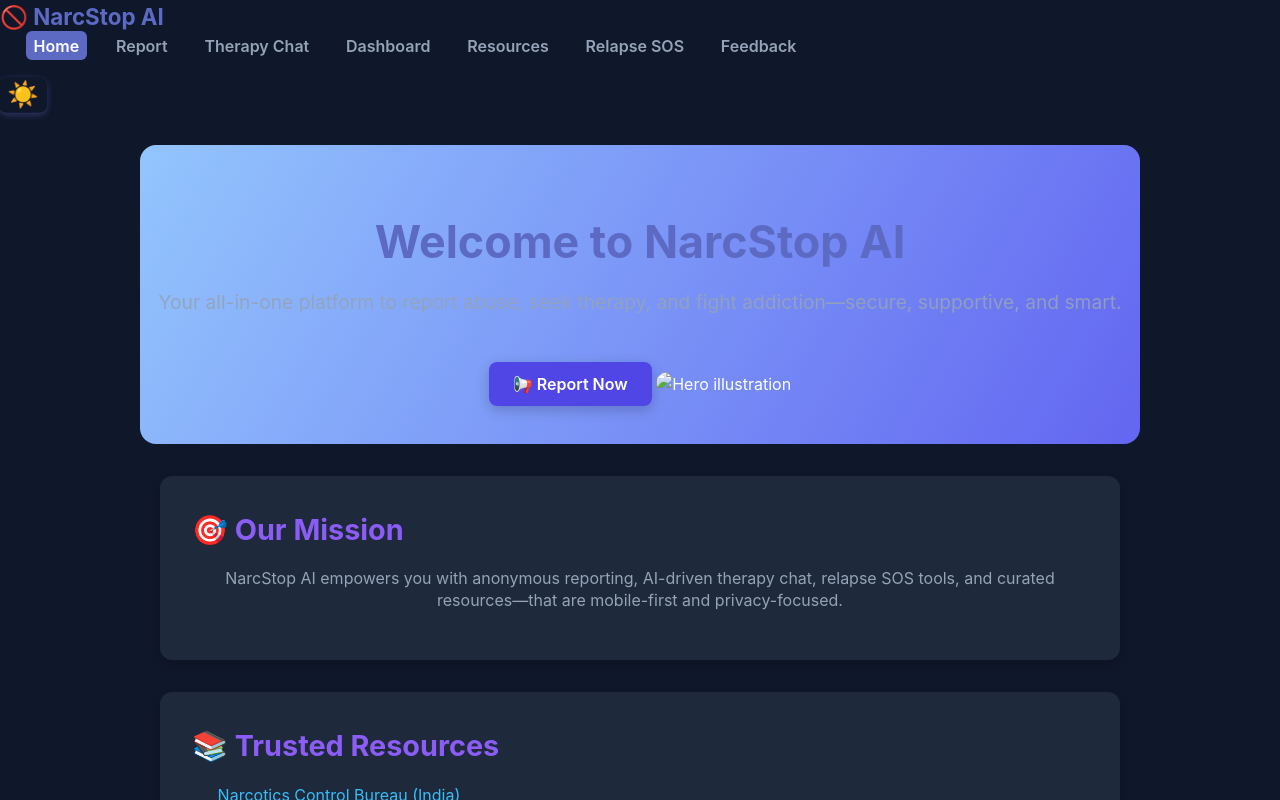
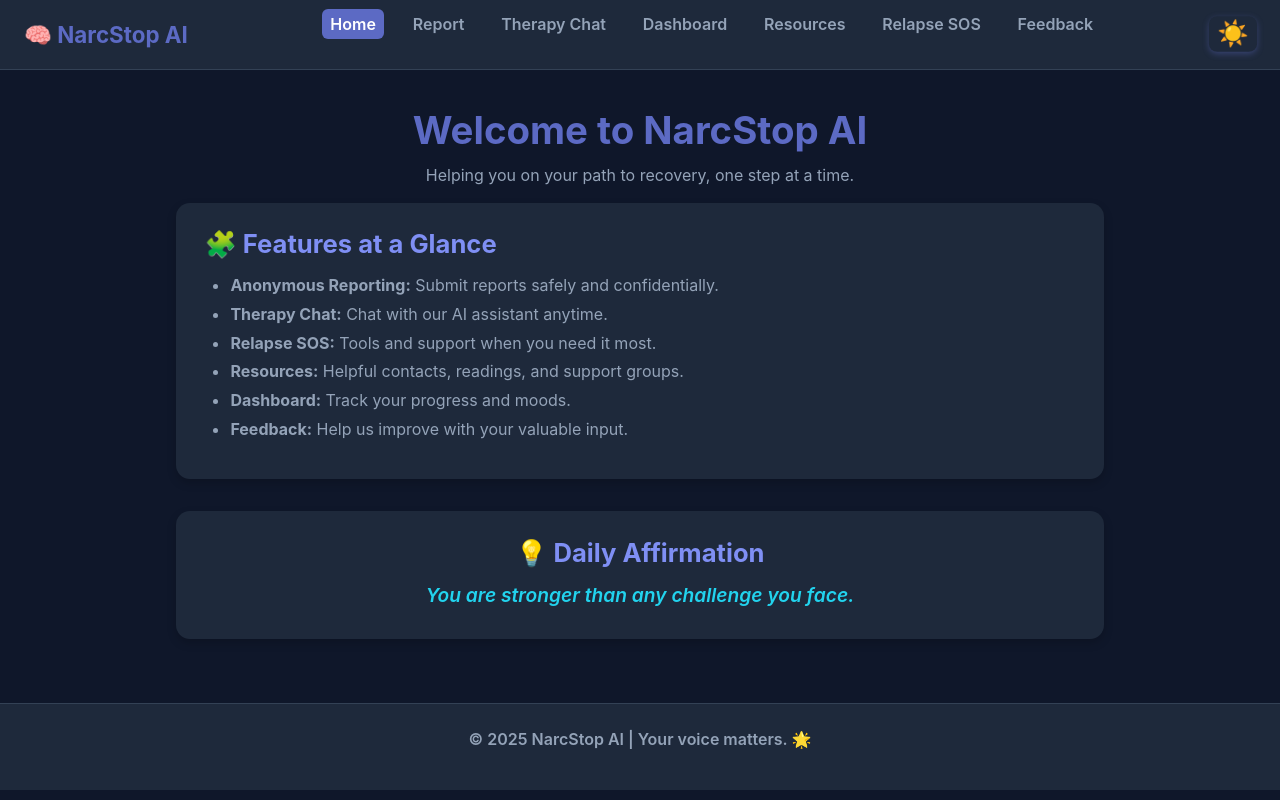
Before and after one commit to Hardikm9/Anti-Narcotics, a plain HTML site: page index.html in a window 1280 px wide. Both pictures are taken after a click on the button "Toggle dark mode". Shown: the top 800 px of the page. Drawn offline with Linux system fonts and the light colour scheme.

Commit message:
Update index.html

```diff
--- a/index.html
+++ b/index.html
@@ -2,103 +2,21 @@
 <html lang="en">
 <head>
   <meta charset="UTF-8" />
-  <meta name="viewport" content="width=device-width, initial-scale=1.0" />
-  <title>NarcStop AI – Anti-Narcotics Campaign</title>
-  <link rel="icon" href="assets/images/favicon.ico" />
+  <meta name="viewport" content="width=device-width, initial-scale=1" />
+  <title>Home – NarcStop AI</title>
   <link rel="stylesheet" href="css/style.css" />
-  <style>
-    .hero {
-      text-align: center;
-      padding: 4rem 1rem 3rem;
-      background: linear-gradient(120deg, #93c5fd 0%, #6366f1 100%);
-      color: white;
-      border-radius: 16px;
-      margin: 2rem auto;
-      max-width: 1000px;
-      animation: fadeIn 1s ease;
-    }
-
-    .hero h1 {
-      font-size: 2.8rem;
-      margin-bottom: 0.8rem;
-      font-weight: 700;
-    }
-
-    .hero p {
-      font-size: 1.2rem;
-      opacity: 0.9;
-      margin-bottom: 1.5rem;
-    }
-
-    .hero .btn {
-      font-size: 1rem;
-      padding: 0.75rem 1.5rem;
-      border-radius: 8px;
-      background: #4f46e5;
-      color: #fff;
-      border: none;
-      cursor: pointer;
-      box-shadow: 0 4px 14px rgba(0, 0, 0, 0.2);
-      transition: background 0.3s ease;
-    }
-
-    .hero .btn:hover {
-      background: #4338ca;
-    }
-
-    .card {
-      background: rgba(255, 255, 255, 0.05);
-      padding: 2rem;
-      margin: 2rem auto;
-      border-radius: 12px;
-      backdrop-filter: blur(8px);
-      color: var(--text-color);
-      max-width: 960px;
-      animation: slideUp 0.8s ease;
-    }
-
-    .card h2 {
-      color: #8b5cf6;
-      font-size: 1.8rem;
-      margin-bottom: 1rem;
-    }
-
-    .resources ul {
-      list-style-type: none;
-      padding: 0;
-    }
-
-    .resources li {
-      margin-bottom: 0.5rem;
-    }
-
-    .resources a {
-      color: #38bdf8;
-      text-decoration: none;
-      transition: color 0.3s;
-    }
-
-    .resources a:hover {
-      color: #0ea5e9;
-      text-decoration: underline;
-    }
-
-    @keyframes fadeIn {
-      from { opacity: 0; transform: translateY(-20px); }
-      to { opacity: 1; transform: translateY(0); }
-    }
-
-    @keyframes slideUp {
-      from { opacity: 0; transform: translateY(40px); }
-      to { opacity: 1; transform: translateY(0); }
-    }
-  </style>
 </head>
 <body>
-  <nav>
-    <div class="logo">🚫 NarcStop AI</div>
-    <button class="menu-toggle" aria-label="Toggle Menu">☰</button>
-    <ul class="nav-links">
+  <!-- Navbar -->
+  <nav class="navbar" role="navigation" aria-label="Main Navigation">
+    <div class="logo" tabindex="0">🧠 NarcStop AI</div>
+    <button
+      class="menu-toggle"
+      aria-label="Toggle menu"
+      aria-expanded="false"
+      aria-controls="primary-navigation"
+    >☰</button>
+    <ul class="nav-links" id="primary-navigation">
       <li><a href="index.html" class="active">Home</a></li>
       <li><a href="report.html">Report</a></li>
       <li><a href="therapy.html">Therapy Chat</a></li>
@@ -107,56 +25,86 @@
       <li><a href="sos.html">Relapse SOS</a></li>
       <li><a href="feedback.html">Feedback</a></li>
     </ul>
-    <button id="darkModeToggle" title="Toggle Dark Mode">🌙</button>
+    <button
+      id="darkModeToggle"
+      title="Toggle Dark Mode"
+      aria-pressed="false"
+      aria-label="Toggle dark mode"
+    >🌙</button>
   </nav>
 
-  <section class="hero">
+  <!-- Main Content -->
+  <main class="page-content">
     <h1>Welcome to NarcStop AI</h1>
-    <p>Your all-in-one platform to report abuse, seek therapy, and fight addiction—secure, supportive, and smart.</p>
-    <a href="report.html" class="btn">📢 Report Now</a>
-    <img src="assets/hero-image.png" alt="Hero illustration" style="margin-top: 2rem; max-width: 90%; border-radius: 12px;" />
-  </section>
+    <p>Helping you on your path to recovery, one step at a time.</p>
 
-  <section class="card">
-    <h2>🎯 Our Mission</h2>
-    <p>NarcStop AI empowers you with anonymous reporting, AI-driven therapy chat, relapse SOS tools, and curated resources—that are mobile-first and privacy-focused.</p>
-  </section>
+    <section class="card">
+      <h2>🧩 Features at a Glance</h2>
+      <ul>
+        <li><strong>Anonymous Reporting:</strong> Submit reports safely and confidentially.</li>
+        <li><strong>Therapy Chat:</strong> Chat with our AI assistant anytime.</li>
+        <li><strong>Relapse SOS:</strong> Tools and support when you need it most.</li>
+        <li><strong>Resources:</strong> Helpful contacts, readings, and support groups.</li>
+        <li><strong>Dashboard:</strong> Track your progress and moods.</li>
+        <li><strong>Feedback:</strong> Help us improve with your valuable input.</li>
+      </ul>
+    </section>
 
-  <section class="card resources">
-    <h2>📚 Trusted Resources</h2>
-    <ul>
-      <li><a href="https://www.narcoticsindia.nic.in/" target="_blank">Narcotics Control Bureau (India)</a></li>
-      <li><a href="https://www.unodc.org/" target="_blank">UNODC – UN on Drugs & Crime</a></li>
-      <li><a href="https://www.helpguide.org/articles/addictions/drug-abuse-and-addiction.htm" target="_blank">HelpGuide – Drug Abuse</a></li>
-    </ul>
-  </section>
+    <section class="card text-center" style="margin-top: 2rem;">
+      <h2>💡 Daily Affirmation</h2>
+      <p id="dailyAffirmation" aria-live="polite" aria-atomic="true" style="font-style: italic; font-size: 1.2rem; color: var(--color-accent);">
+        You are stronger than any challenge you face.
+      </p>
+    </section>
+  </main>
 
+  <!-- Footer -->
   <footer>
-    <p>&copy; 2025 NarcStop AI | Designed by Hardik Manchanda</p>
+    <p>&copy; 2025 NarcStop AI | Your voice matters. 🌟</p>
   </footer>
 
+  <!-- Scripts -->
   <script>
-    const toggleBtn = document.getElementById('darkModeToggle');
+    // Dark Mode Toggle
+    const toggleBtn = document.getElementById("darkModeToggle");
+    if (localStorage.getItem("theme") === "dark") {
+      document.body.classList.add("dark-mode");
+      toggleBtn.textContent = "☀️";
+      toggleBtn.setAttribute("aria-pressed", "true");
+    }
+
+    toggleBtn.addEventListener("click", () => {
+      document.body.classList.toggle("dark-mode");
+      const isDark = document.body.classList.contains("dark-mode");
+      localStorage.setItem("theme", isDark ? "dark" : "light");
+      toggleBtn.textContent = isDark ? "☀️" : "🌙";
+      toggleBtn.setAttribute("aria-pressed", isDark.toString());
+    });
+
+    // Mobile Menu Toggle with ARIA
     const menuToggle = document.querySelector('.menu-toggle');
     const navLinks = document.querySelector('.nav-links');
 
-    // Dark mode
-    if (localStorage.getItem('theme') === 'dark') {
-      document.body.classList.add('dark-mode');
-      toggleBtn.textContent = '☀️';
-    }
-
-    toggleBtn.addEventListener('click', () => {
-      document.body.classList.toggle('dark-mode');
-      const isDark = document.body.classList.contains('dark-mode');
-      localStorage.setItem('theme', isDark ? 'dark' : 'light');
-      toggleBtn.textContent = isDark ? '☀️' : '🌙';
+    menuToggle.addEventListener('click', () => {
+      const isActive = navLinks.classList.toggle('active');
+      menuToggle.setAttribute('aria-expanded', isActive.toString());
     });
 
-    // Mobile nav
-    menuToggle.addEventListener('click', () => {
-      navLinks.classList.toggle('active');
-    });
+    // Daily Affirmation rotation
+    const affirmations = [
+      "You are stronger than any challenge you face.",
+      "Every step forward is a victory.",
+      "Recovery is a journey, not a race.",
+      "Small progress is still progress.",
+      "You are not alone in this fight.",
+    ];
+
+    const dailyAffirmation = document.getElementById('dailyAffirmation');
+    function rotateAffirmation() {
+      const randomIndex = Math.floor(Math.random() * affirmations.length);
+      dailyAffirmation.textContent = affirmations[randomIndex];
+    }
+    setInterval(rotateAffirmation, 15000); // Change every 15 seconds
   </script>
 </body>
 </html>
```
